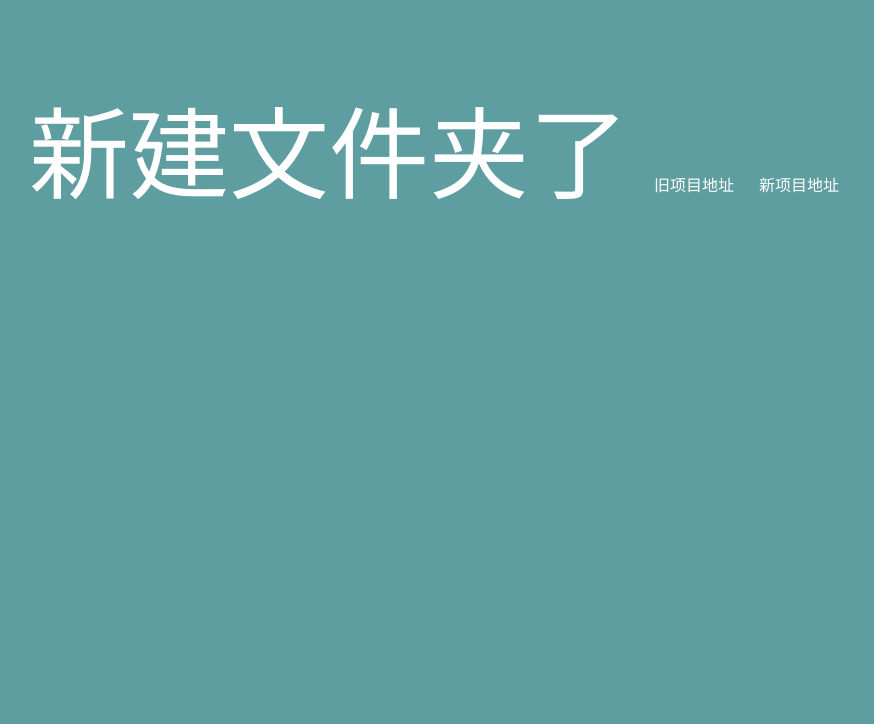
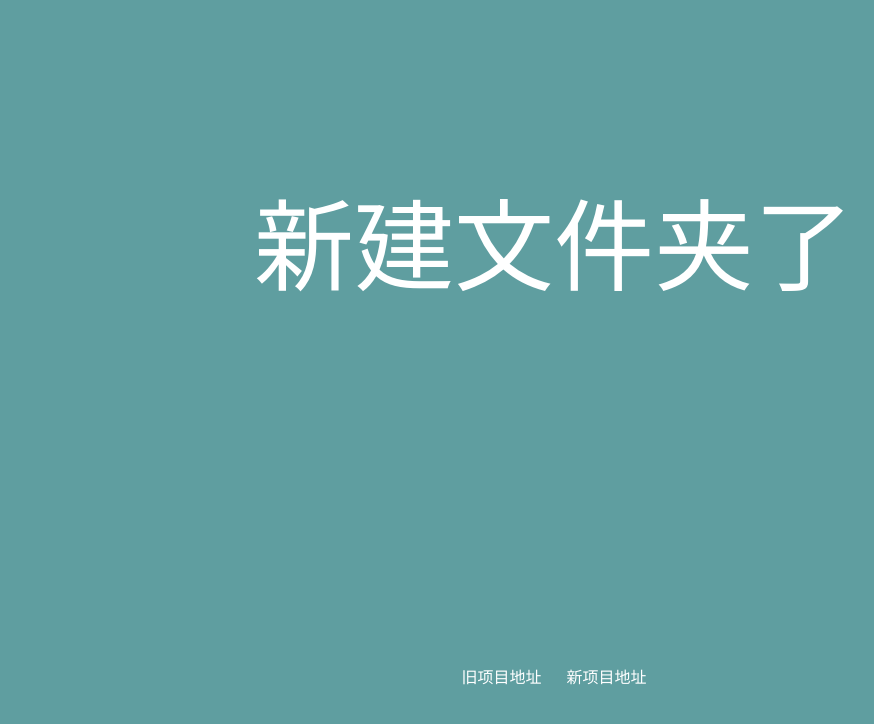
Before and after one commit to BH02/AEtutorial, a plain HTML site: page docs/index.html in a window 1280 px wide. Shown: the whole page, without its empty margins (86-960 px from the left). Drawn offline with Linux system fonts and the light colour scheme.

Commit message:
Update index.html

```diff
--- a/docs/index.html
+++ b/docs/index.html
@@ -16,6 +16,7 @@
         }
         .box{
             width:80vw;
+            margin: 0 auto;
         }
         a{
             text-decoration: none;
@@ -26,7 +27,7 @@
 </head>
 <body>
     <div class="box">
-    新建文件夹了
+    <p>新建文件夹了</p>
         <a href="https://github.com/BH02/AEtutorial">旧项目地址</a>
         <a href="https://github.com/BH02/AEtutorial-vue">新项目地址</a>
     </div>
```
